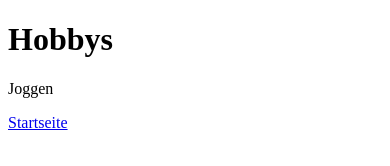
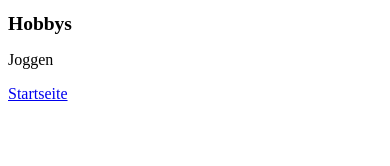
Before and after one commit to BellaVivi97/-unsere-hobby-website-, a plain HTML site: page hobbys.html in a window 390 px wide. Drawn offline with Linux system fonts and the light colour scheme.

Commit message:
responsivität

```diff
--- a/css/style.css
+++ b/css/style.css
@@ -1,8 +1,4 @@
-.nav {
-  position-visibility:
-  margin: 25px 25px 25px 0px;
+h1 {
+  font-size: 5vw;
+  display: flex;
 }
-h1{
-    front: size 5vw;
-    display: flex;
-}
```
